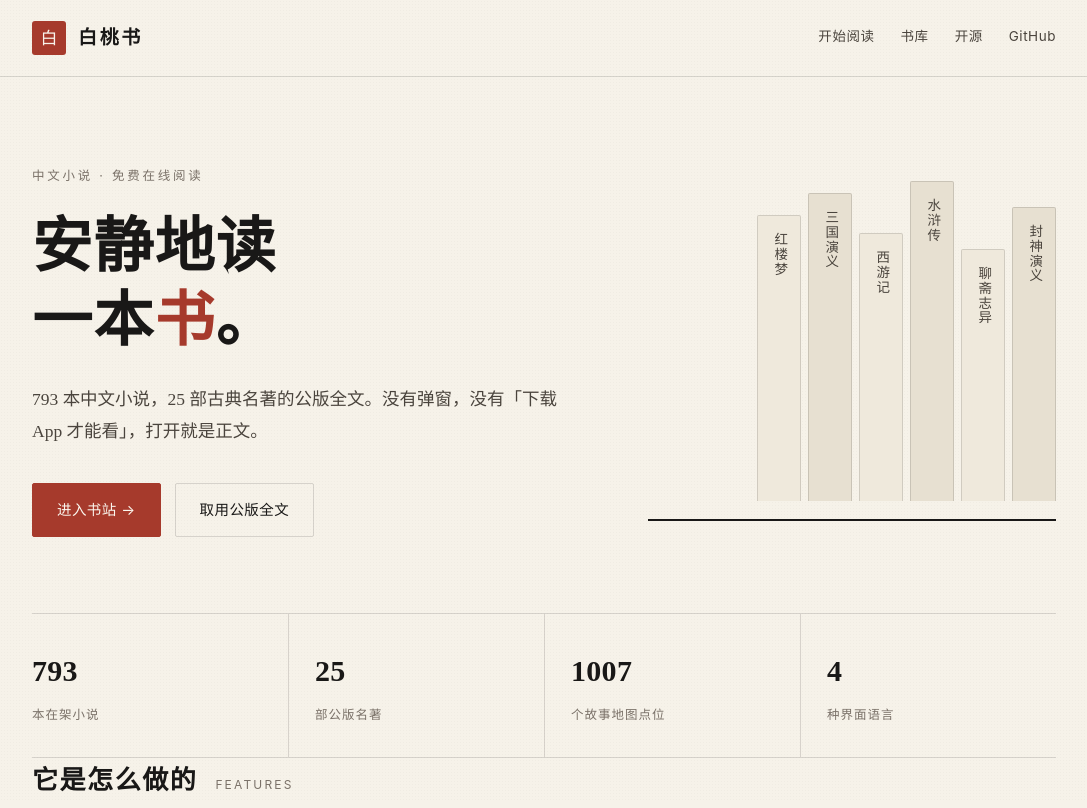
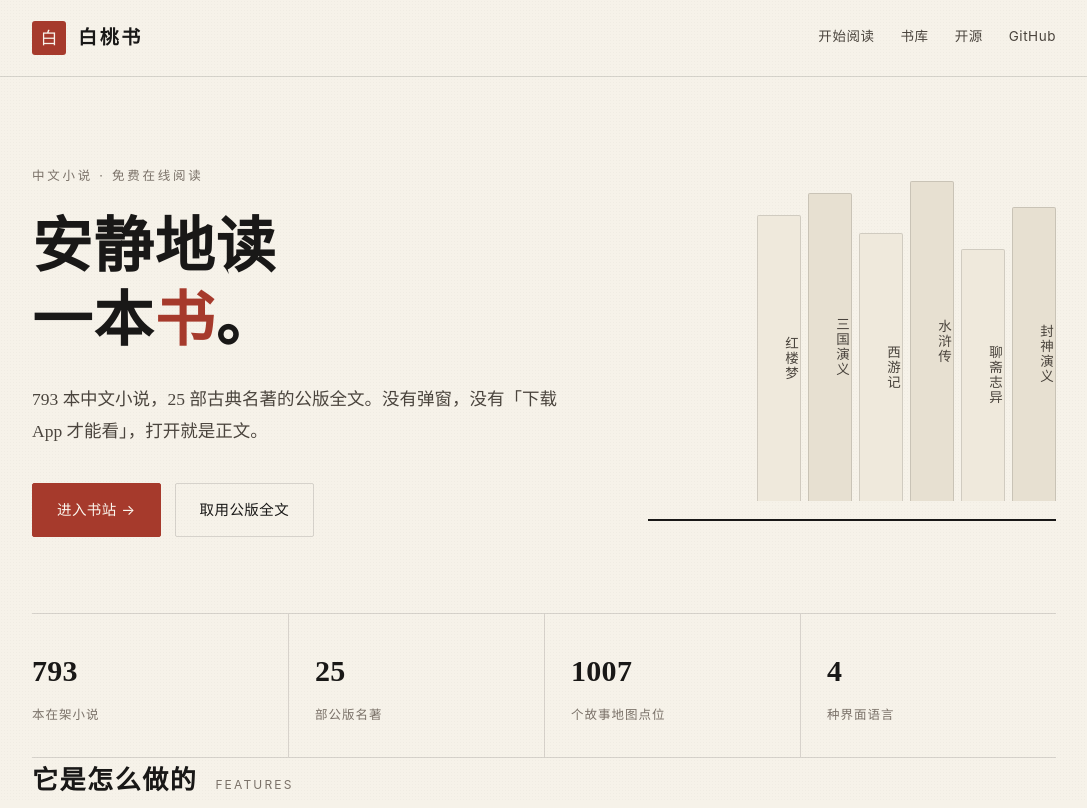
Before and after one commit to baitaoshu/baitaoshu.github.io, a plain HTML site: page index.html in a window 1280 px wide. Shown: the top 808 px of the page, without its empty margins (96-1183 px from the left). Drawn offline with Linux system fonts and the light colour scheme.

Commit message:
fix: 书脊竖排文字被压扁

```diff
--- a/index.html
+++ b/index.html
@@ -77,11 +77,11 @@
     position:relative;width:44px;height:calc(100% - var(--drop,0px));
     background:var(--paper-2);border:1px solid var(--rule);border-bottom:none;border-radius:2px 2px 0 0;
     writing-mode:vertical-rl;text-orientation:upright;
-    display:flex;align-items:center;justify-content:flex-start;padding:16px 0;
-    font-size:13.5px;letter-spacing:.1em;color:var(--ink-2);
+    display:block;padding:18px 0;text-align:center;line-height:1.5;
+    font-size:13.5px;letter-spacing:.12em;color:var(--ink-2);
     text-decoration:none;transition:transform .2s,background .2s,color .2s;
   }
-  .spine span{display:block}
+  .spine span{display:inline-block}
   .spine:hover{transform:translateY(-8px);background:#fff;color:var(--seal)}
   .spine.alt{background:#e7e0d1}
 
```
